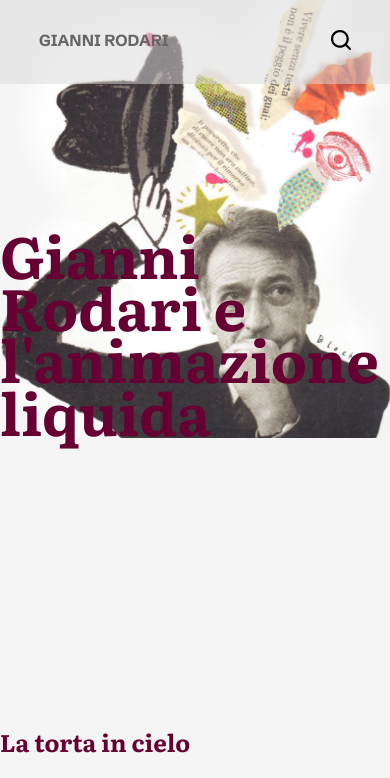
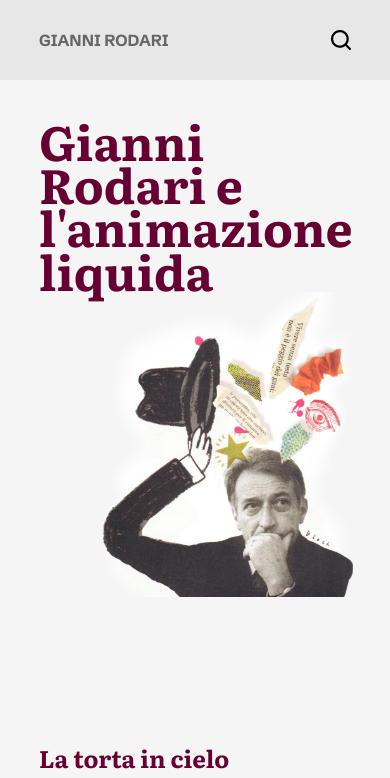
Before and after one commit to kaimoltisanti/Esercitazione-pagina-web, a plain HTML site: page index.html in a window 390 px wide. Shown: the top 778 px of the page. Drawn offline with Linux system fonts and the light colour scheme.

Commit message:
Update style.css

```diff
--- a/css/style.css
+++ b/css/style.css
@@ -1,5 +1,4 @@
 body {
-    width: 100%;
     background-color: #f5f5f5;
     margin: 0;
     font-family: "Schibsted Grotesk", sans-serif;
@@ -7,6 +6,13 @@ body {
     font-weight: 500;
 
 
+}
+
+main {
+    max-width: 828px;
+    font-display: flex;
+    margin: auto;
+    padding: 0 10%;
 }
 
 h1, h2 {
@@ -35,6 +41,7 @@ b {
 }
 
 img {
+    display: block;
     max-width: 100%;
 }
 
@@ -63,9 +70,6 @@ header nav a:hover {
 
 .info {
     padding: 0px 0px 144px 0px;
-    max-width: 828px;
-    margin: auto;
-    display: flex;
     justify-content: space-between;
     position: relative;
     align-content: center;
@@ -91,8 +95,7 @@ header nav a:hover {
 
 .container {
     padding: 0px 0px 144px 0;
-    max-width: 828px;
-    margin: auto;
+
 }
 .container .text h2 {
     color: #660033;
@@ -117,7 +120,7 @@ header nav a:hover {
 
 footer {
     background-color: hwb(0 85% 15% / 0.5);
-    padding: 24px;
+    padding: 24px 10%;
 
 }
 
@@ -132,3 +135,31 @@ footer ul li {
     text-decoration: none;
     list-style: none;
 }
+
+@media (max-width: 795px) {
+
+    main {
+        padding: 10%;
+        width: auto;
+    }
+
+    .info {
+        display: grid;
+        grid-template-columns: 1fr;
+        gap: 0px;
+    }
+
+    .info img {
+        position: static;
+        justify-self: end;
+        max-width: 80%;
+    }
+
+    .info h1 {
+        padding: 0;
+        color: #660033;
+        font-size: 48px;
+        line-height: 90%;
+        max-width: 450px;
+    }
+}
```
